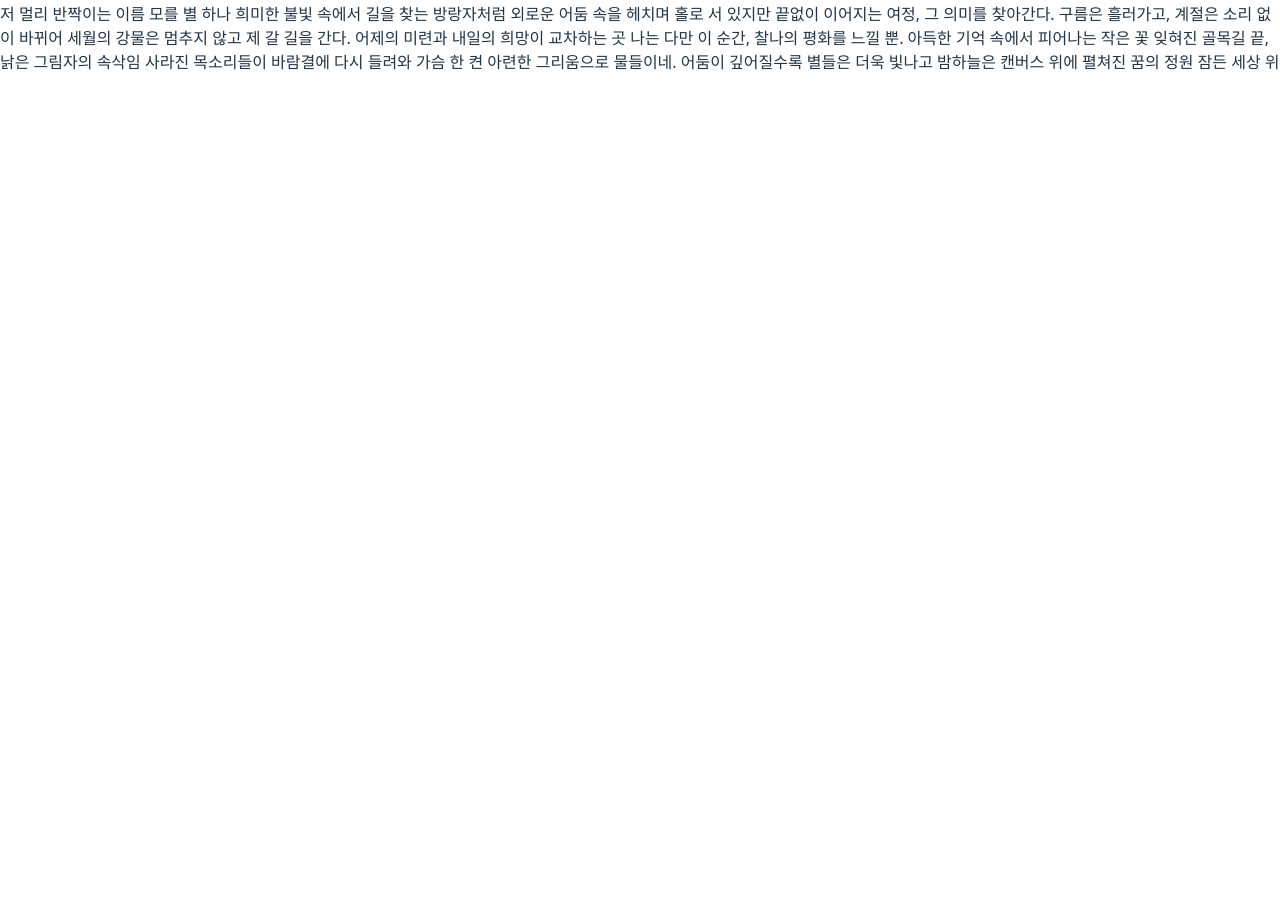
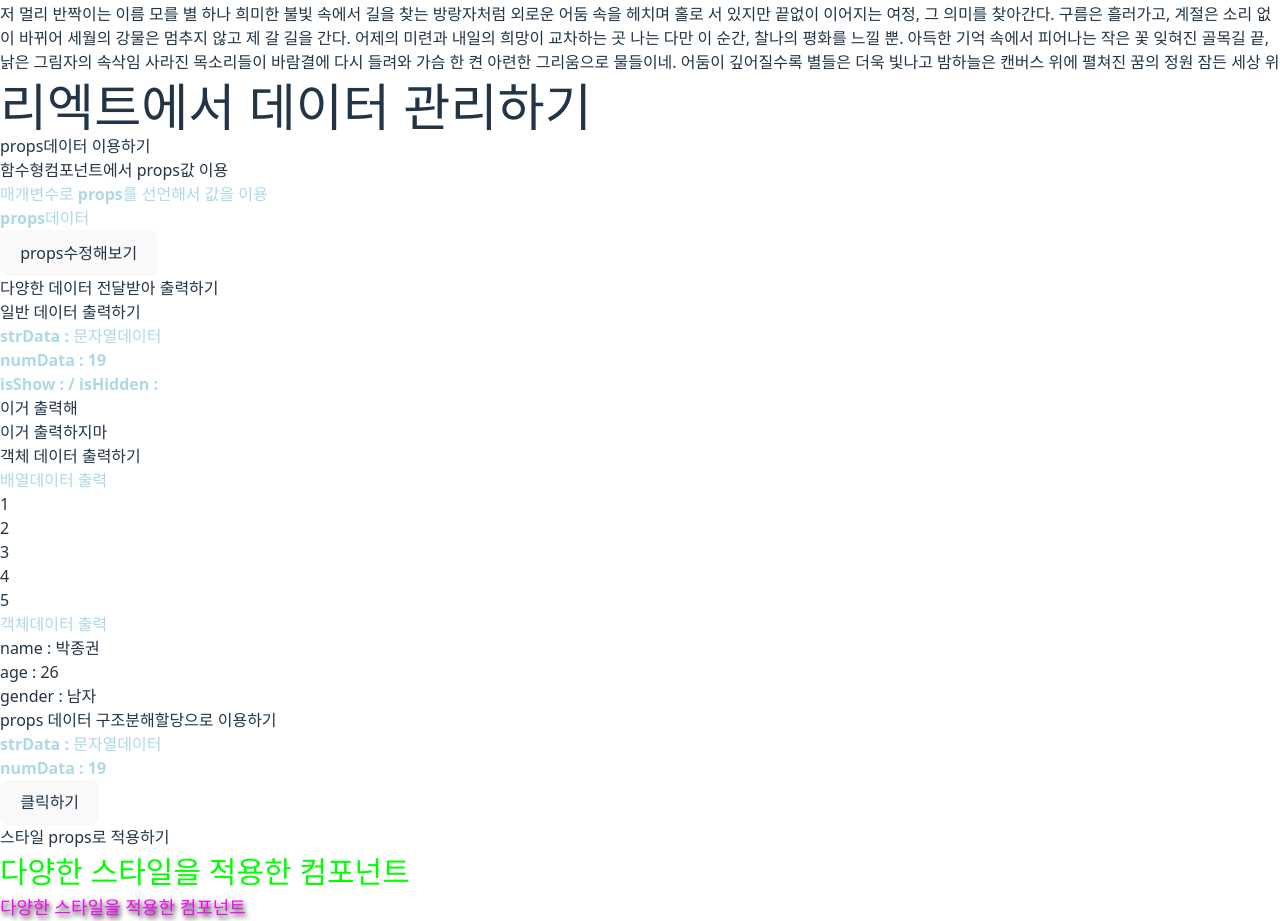
Before and after one commit to jongkwon0918/reactwork, a React (Vite) app in the folder basicreact/: page / in a window 1280 px wide. Shown: the part 5263-6184 px from the top of the page. Before the commit the page ends 5341 px from the top, so only its background shows below. Built offline with nearby package versions, Linux system fonts and the light colour scheme.

Commit message:
props 테스트

```diff
--- a/basicreact/src/App.jsx
+++ b/basicreact/src/App.jsx
@@ -15,6 +15,7 @@ import A_BasicStyle from "./components/D_style/A_BasicStyle.jsx";
 import B_ModuleTest from "./components/D_style/B_ModuleTest.jsx";
 import C_styledComponent from "./components/D_style/C_styledComponent.jsx";
 import A_EventContainer from "./components/E_event/A_EventContainer.jsx";
+import DataContainer from "./components/F_datamanage/DataContainer.jsx";
 
 function App() {
   return (
@@ -48,6 +49,9 @@ function App() {
 
       <h1>이벤트 이용하기</h1>
       <A_EventContainer />
+
+      <h1>리엑트에서 데이터 관리하기</h1>
+      <DataContainer />
     </>
   );
 }
--- /dev/null
+++ b/basicreact/src/components/F_datamanage/DataContainer.jsx
@@ -0,0 +1,56 @@
+import React from "react";
+import A_BasicProps from "./props/A_BasicProps";
+import B_PropsManyData from "./props/B_PropsManyData";
+import B_PropsManyData2 from "./props/B_PropsManyData2";
+import C_StyleProps from "./props/C_StyleProps";
+
+export default function DataContainer() {
+  const strData = "문자열데이터";
+  const numData = 19;
+  const arrData = [1, 2, 3, 4, 5];
+  const objData = { name: "박종권", age: 26, gender: "남자" };
+  const funcData = () => {
+    alert("prop으로 전달한 함수");
+  };
+  const myStyle = {
+    fontSize: "30px",
+    fontWeight: "bolder",
+    color: "lime",
+  };
+
+  return (
+    <div>
+      <h2>props데이터 이용하기</h2>
+      <A_BasicProps title="props데이터" />
+      {/* <A_BasicProps title="이건다른값이야" /> */}
+      <B_PropsManyData
+        strData={strData}
+        numData={numData}
+        arrData={arrData}
+        objData={objData}
+        funcData={funcData}
+        isShow={true}
+        isHidden={true}
+      />
+      <B_PropsManyData2
+        strData={strData}
+        numData={numData}
+        arrData={arrData}
+        objData={objData}
+        funcData={funcData}
+        isShow={true}
+        isHidden={true}
+      />
+
+      <h3>스타일 props로 적용하기</h3>
+      <C_StyleProps style={myStyle} />
+      <C_StyleProps
+        style={{
+          fontSize: "18px",
+          color: "magenta",
+          textShadow: "2px 3px 5px black",
+        }}
+      />
+    </div>
+  );
+}
--- /dev/null
+++ b/basicreact/src/components/F_datamanage/props/A_BasicProps.jsx
@@ -0,0 +1,20 @@
+import React from "react";
+//부모컴포넌트에서 전달한 props데이터는 함수형컴포넌트의 매개변수로 받을 수 있다.
+// export default function A_BasicProps(props) {
+
+//props객체를 구조분해할당으로 전달받기
+//const {title}={title:"props데이터"};
+export default function A_BasicProps({ title }) {
+  const changeProps = () => {
+    // props.title += "변경하기";
+  };
+  return (
+    <div>
+      <h3>함수형컴포넌트에서 props값 이용</h3>
+      <p>매개변수로 props를 선언해서 값을 이용</p>
+      {/* <p>{props.title}</p> */}
+      <p>{title}</p>
+      <button onClick={changeProps}>props수정해보기</button>
+    </div>
+  );
+}
--- /dev/null
+++ b/basicreact/src/components/F_datamanage/props/B_PropsManyData.jsx
@@ -0,0 +1,32 @@
+import React from "react";
+
+export default function B_PropsManyData(props) {
+  return (
+    <div>
+      <h3>다양한 데이터 전달받아 출력하기</h3>
+      <h4>일반 데이터 출력하기</h4>
+      <p>strData : {props.strData}</p>
+      <p>numData : {props.numData}</p>
+      <p>
+        isShow : {props.isShow} / isHidden : {props.isHidden}
+      </p>
+      {props.isShow && <h5>이거 출력해</h5>}
+      {props.isHidden && <h5>이거 출력하지마</h5>}
+
+      <h4>객체 데이터 출력하기</h4>
+      <p>배열데이터 출력</p>
+      <ul>
+        {props.arrData.map((a) => (
+          <li>{a}</li>
+        ))}
+      </ul>
+
+      <p>객체데이터 출력</p>
+      <ul>
+        {Object.entries(props.objData).map((k) => (
+          <li>{`${k[0]} : ${k[1]}`}</li>
+        ))}
+      </ul>
+    </div>
+  );
+}
--- /dev/null
+++ b/basicreact/src/components/F_datamanage/props/B_PropsManyData2.jsx
@@ -0,0 +1,26 @@
+import React from "react";
+//구조분해할당을 이용해서 출력하기
+export default function B_PropsManyData2({
+  strData,
+  numData,
+  isShow,
+  isHidden,
+  arrData,
+  objData,
+  funcData,
+}) {
+  //const { strData, numData, isShow, isHidden, arrData, objData, funcData } = props;
+  return (
+    <div>
+      <h3>props 데이터 구조분해할당으로 이용하기</h3>
+      <p>strData : {strData}</p>
+      <p>numData : {numData}</p>
+      <ul>
+        {arrData.map((n) => {
+          <li key={n}>{n}</li>;
+        })}
+      </ul>
+      <button onClick={funcData}>클릭하기</button>
+    </div>
+  );
+}
--- /dev/null
+++ b/basicreact/src/components/F_datamanage/props/C_StyleProps.jsx
@@ -0,0 +1,9 @@
+import React from "react";
+
+export default function C_StyleProps({ style }) {
+  return (
+    <div>
+      <span style={style}>다양한 스타일을 적용한 컴포넌트</span>
+    </div>
+  );
+}
```
